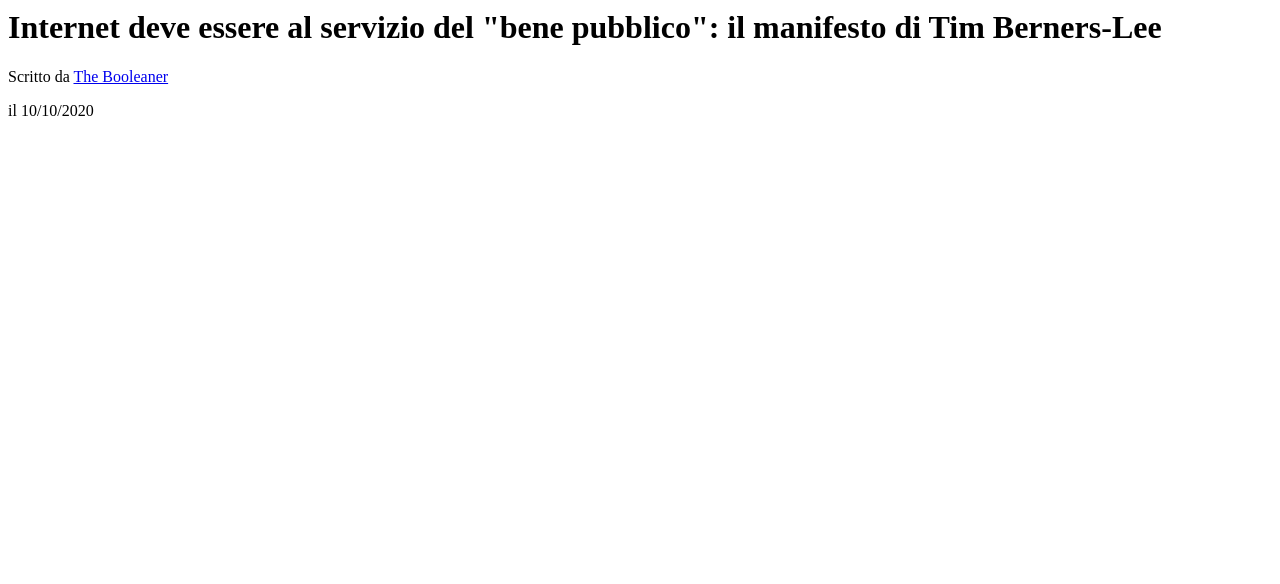
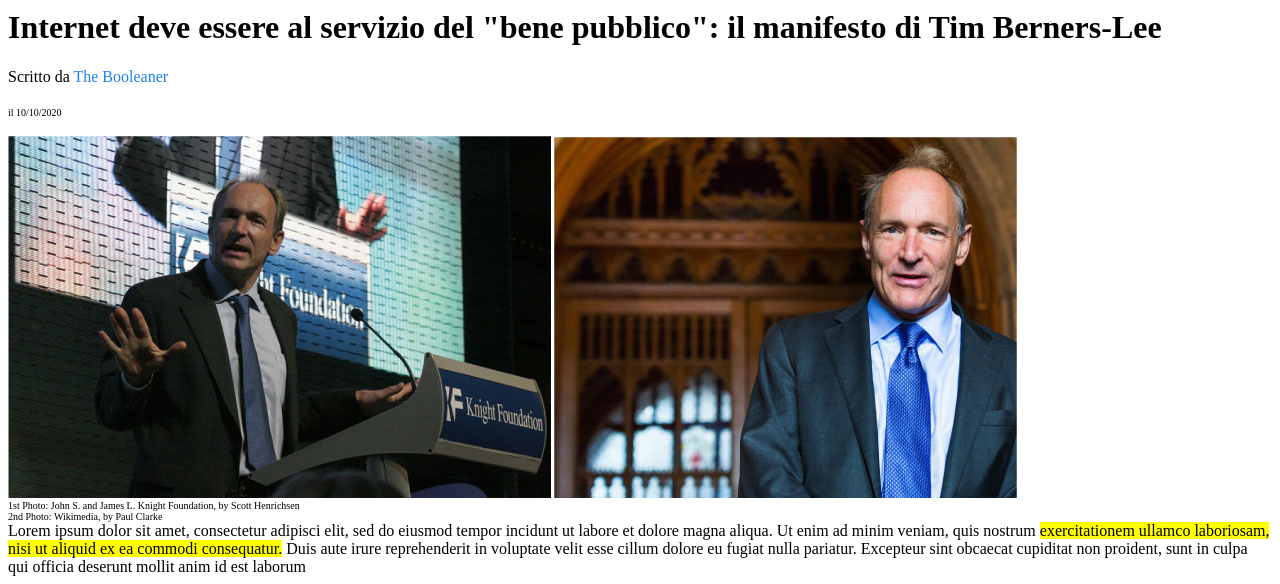
Before and after one commit to alessiolaneve/html-css-booleaner, a plain HTML site: page index.html in a window 1280 px wide. Shown: the part 345-929 px from the top of the page. Before the commit the page ends 800 px from the top, so only its background shows below. Drawn offline with Linux system fonts and the light colour scheme.

Commit message:
first sections

```diff
--- a/css/app.css
+++ b/css/app.css
@@ -0,0 +1,7 @@
+.page-header {
+    background-color: rgb(151, 198, 230);
+}
+
+.img{
+    font-size: x-small;
+}
--- a/index.html
+++ b/index.html
@@ -14,12 +14,29 @@
 
         <main>
             <h1>Internet deve essere al servizio del "bene pubblico": il manifesto di Tim Berners-Lee</h1>
-                <p>Scritto da
-                    <a href="https://thebooleaner.com">The Booleaner</a>
+                <p>
+                    Scritto da <span style="color:rgb(29, 127, 240)">The Booleaner</span>
                 </p>
-                <p class="subheading">
-                    il 10/10/2020
+                <p>
+                    <span style="font-size: x-small;">il 10/10/2020</span>
                 </p>
+
+            <section class="img">
+                <img src="./img/tim-1.jpg" alt="due foto che rappresentano Tim Berners-Lee">
+                <img src="./img/tim-2.jpg">
+                <div>1st Photo: John S. and James L. Knight Foundation, by Scott Henrichsen</div>
+                <div>2nd Photo: Wikimedia, by Paul Clarke</div>
+            </section>
+
+            <section>
+                <div>
+                    Lorem ipsum dolor sit amet, consectetur adipisci elit, sed do eiusmod tempor incidunt ut labore et dolore magna aliqua. Ut enim ad minim veniam, quis nostrum <span style="background-color: yellow;">exercitationem ullamco laboriosam, nisi ut aliquid ex ea commodi consequatur.</span> Duis aute irure reprehenderit in voluptate velit esse cillum dolore eu fugiat nulla pariatur. Excepteur sint obcaecat cupiditat non proident, sunt in culpa qui officia deserunt mollit anim id est laborum
+                </div>
+            </section>
+
+            <footer>
+
+            </footer>
         </main>
     </body>
 
```
